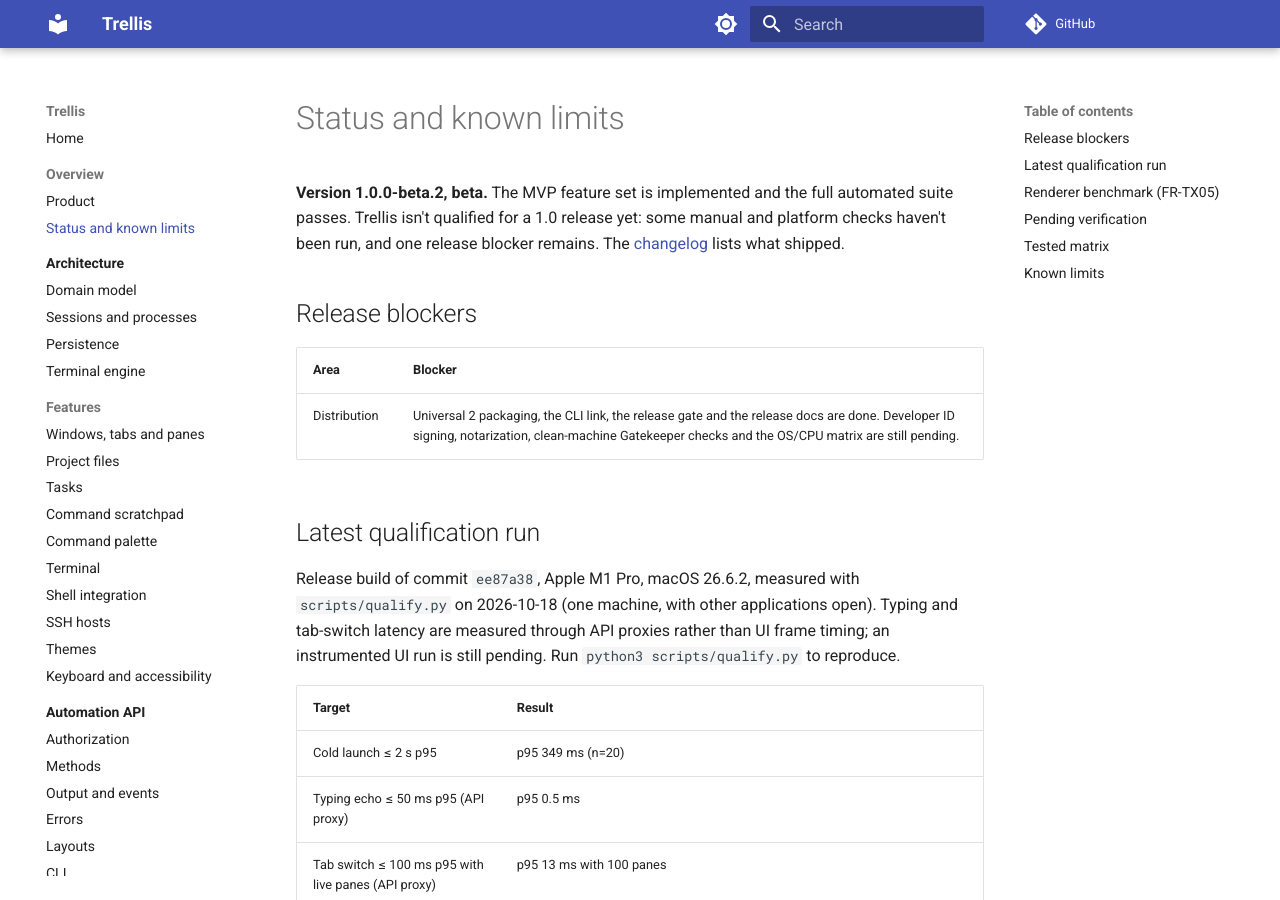
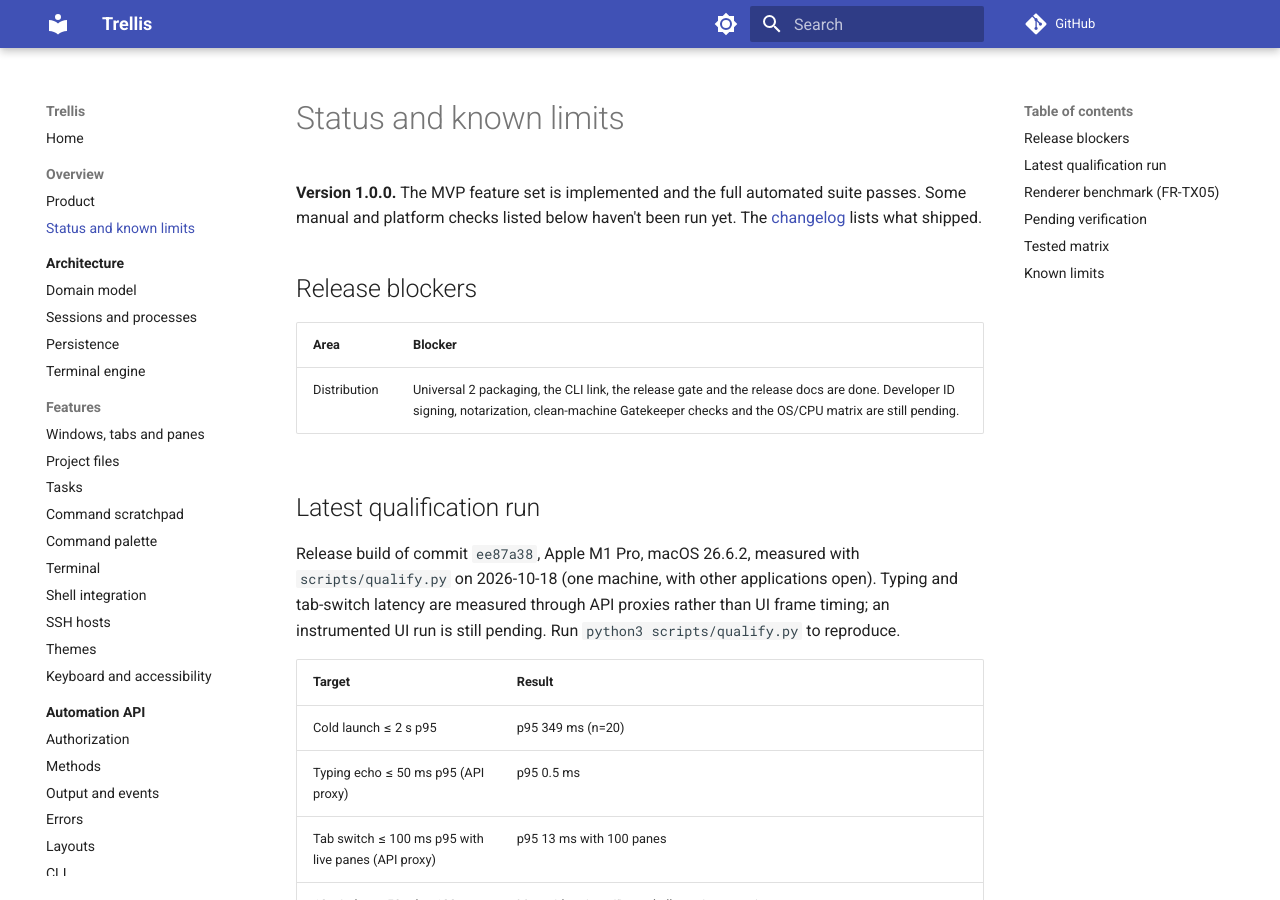
Before and after one commit to bearstouch/trellis, an MkDocs documentation site: the page built from docs/overview/status.md, in a window 1280 px wide and 900 px high. Built offline with MkDocs 1.6.1 and Material for MkDocs 9.7.7, drawn with Linux system fonts in a browser that asks for light colours; comment, search, counter and statistics services are not loaded.

Commit message:
chore(release): 1.0.0
Bump the manifest, AppVersion and status page, and cut the changelog's
Unreleased section as 1.0.0.

Verified: swift format lint clean, swift build clean apart from the existing
AppMain.swift:504 capture warning, swift test 834 tests, 0 failures
(3 skipped).

Co-Authored-By: Claude Opus 5.5 (1M context) <noreply@anthropic.com>

```diff
--- a/docs/overview/status.md
+++ b/docs/overview/status.md
@@ -1,6 +1,6 @@
 # Status and known limits
 
-**Version 1.0.0-beta.2, beta.** The MVP feature set is implemented and the full automated suite passes. Trellis isn't qualified for a 1.0 release yet: some manual and platform checks haven't been run, and one release blocker remains. The [changelog](https://github.com/bearstouch/trellis/blob/master/CHANGELOG.md) lists what shipped.
+**Version 1.0.0.** The MVP feature set is implemented and the full automated suite passes. Some manual and platform checks listed below haven't been run yet. The [changelog](https://github.com/bearstouch/trellis/blob/master/CHANGELOG.md) lists what shipped.
 
 ## Release blockers
 
```
Also changed, not shown: CHANGELOG.md (+6 -1 lines), 2 other files.
